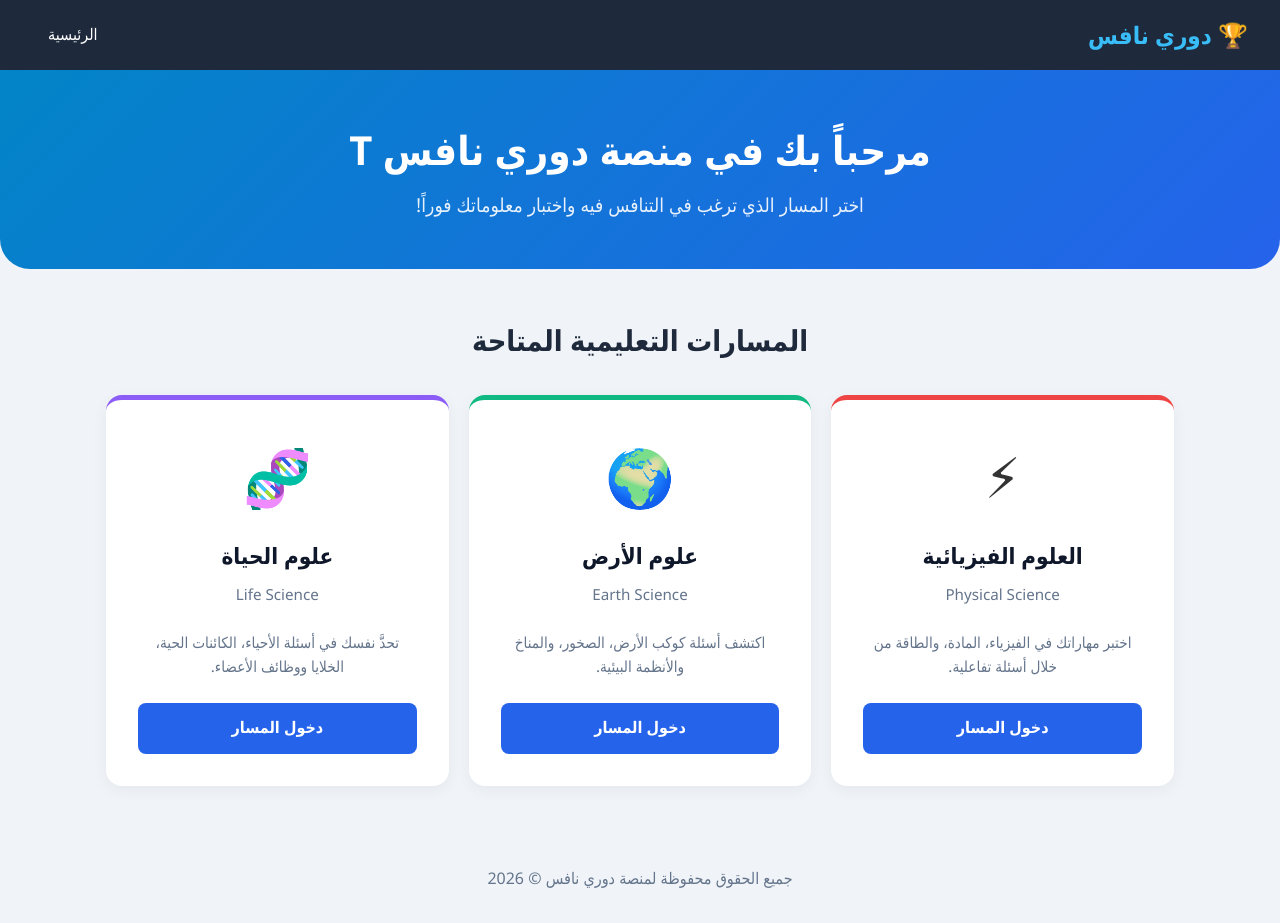
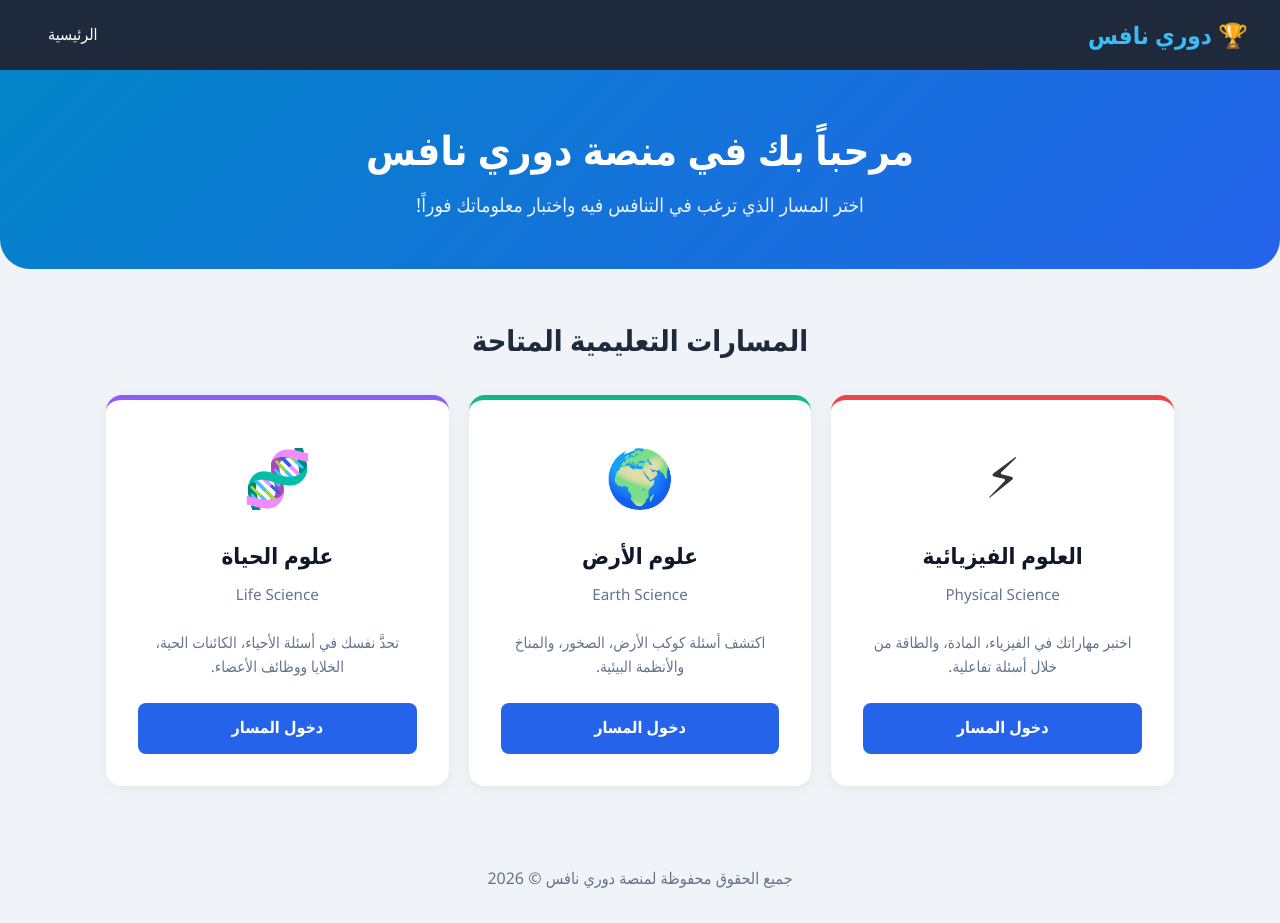
Before and after one commit to science-department-aps/NAFES27, a plain HTML site: page index.html in a window 1280 px wide. Drawn offline with Linux system fonts and the light colour scheme.

Commit message:
Update index.html

```diff
--- a/index.html
+++ b/index.html
@@ -163,7 +163,7 @@
 
     <!-- قسم الترحيب -->
     <section class="hero">
-        <h1>مرحباً بك في منصة دوري نافس T</h1>
+        <h1>مرحباً بك في منصة دوري نافس </h1>
         <p>اختر المسار الذي ترغب في التنافس فيه واختبار معلوماتك فوراً!</p>
     </section>
 
```
